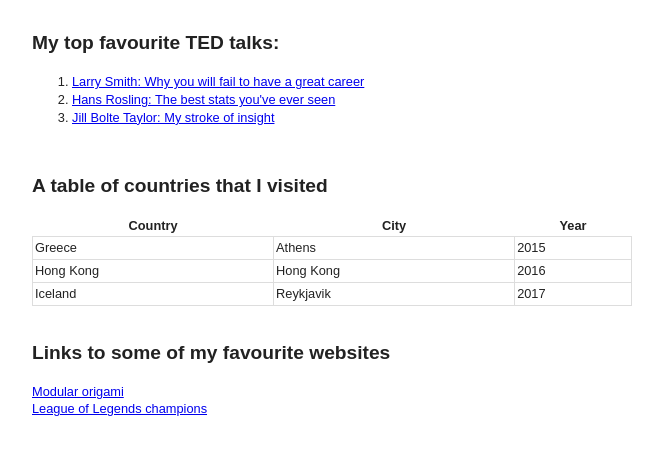
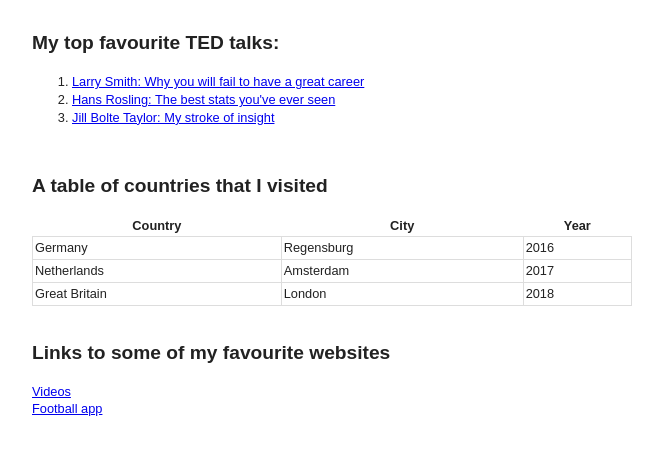
Before and after one commit to MetaOna/MetaOna.github.io, a plain HTML site: page index.html in a window 1280 px wide. Shown: the part 679-1133 px from the top of the page, without its empty margins (308-971 px from the left). Drawn offline with Linux system fonts and the light colour scheme.

Commit message:
Update index.html

```diff
--- a/index.html
+++ b/index.html
@@ -86,19 +86,19 @@
                 <th>Year</th>
             </thead>
             <tr>
-                <td>Greece</td>
-                <td>Athens</td>
-                <td>2015</td>
-            </tr>
-            <tr>
-                <td>Hong Kong</td>
-                <td>Hong Kong</td>
+                <td>Germany</td>
+                <td>Regensburg</td>
                 <td>2016</td>
             </tr>
             <tr>
-                <td>Iceland</td>
-                <td>Reykjavik</td>
+                <td>Netherlands</td>
+                <td>Amsterdam</td>
                 <td>2017</td>
+            </tr>
+            <tr>
+                <td>Great Britain</td>
+                <td>London</td>
+                <td>2018</td>
             </tr>
         </table>
     </div>
@@ -109,9 +109,9 @@
 
     <div id="links">
         <h2 class="title">Links to some of my favourite websites</h2>
-        <a href="http://michal.kosmulski.org/origami/balls.html">Modular origami</a>
+        <a href="https://www.youtube.com/">Videos</a>
         <br>
-        <a href="https://na.leagueoflegends.com/en/game-info/champions/">League of Legends champions</a>
+        <a href="https://m.allfootballapp.com/home">Football app</a>
     </div>
 
 </div>
```
